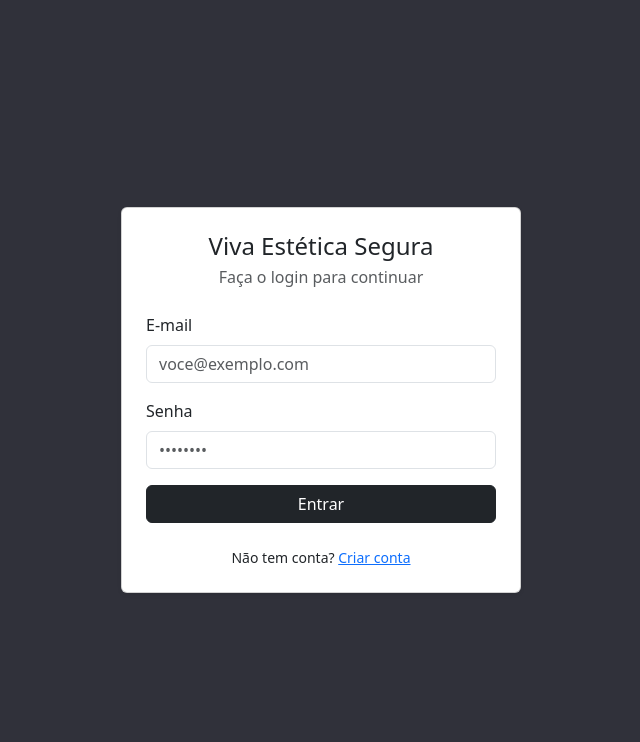
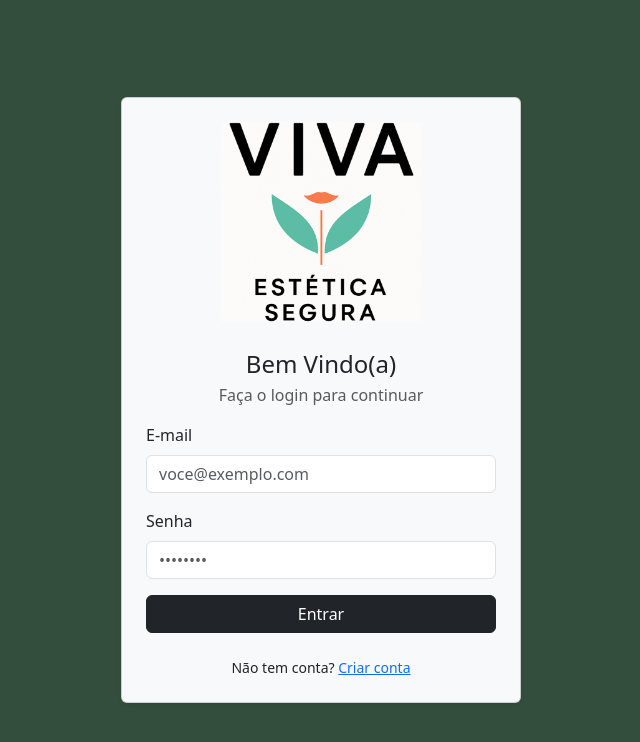
Before and after one commit to Luizhenriqueup/VIVA-Estetica, a React (Vite) app in the folder Front-End/meu-app/: page / in a window 1280 px wide. Shown: the top 742 px of the page, without its empty margins (319-959 px from the left). Built offline with nearby package versions, Linux system fonts and the light colour scheme.

Commit message:
Tela de login atualizada: logo adicionada e mudança na cor de fundo

```diff
--- a/Front-End/meu-app/src/components/LoginForm.jsx
+++ b/Front-End/meu-app/src/components/Login/LoginForm.jsx
@@ -1,6 +1,5 @@
 import { useState } from "react";
-import InputField from "./InputField";
-import '../styles/Login.css'
+import InputField from "../login/InputField";
 
 function LoginForm({ onSubmit }) {
   const [email, setEmail] = useState("");
--- a/Front-End/meu-app/src/pages/Login.jsx
+++ b/Front-End/meu-app/src/pages/Login.jsx
@@ -1,5 +1,6 @@
-import LoginForm from "../components/LoginForm";
+import LoginForm from "../components/Login/LoginForm";
 import '../styles/Login.css'
+import logoViva from '../assets/viva-estetica.png'
 
 function Login() {
   function handleLogin(dados) {
@@ -10,10 +11,13 @@ function Login() {
   return (
     <div className="screen">
       <div className="container d-flex align-items-center justify-content-center min-vh-100">
-        <div className="card shadow-sm w-100" style={{ maxWidth: "400px" }}>
+        <div className="card shadow-sm w-100 bg-light" style={{ maxWidth: "400px" }}>
+          <div className="text-center mt-4">
+          <img src={logoViva} className="img-fluid tamanhoImagem" alt="Vite logo" />
+          </div>
           <div className="card-body p-4">
-            <h1 className="h4 mb-1 text-center">Viva Estética Segura</h1>
-            <p className="text-muted mb-4 text-center">Faça o login para continuar</p>
+            <h1 className="h4 mb-1 text-center mt-1">Bem Vindo(a)</h1>
+            <p className="text-muted text-center">Faça o login para continuar</p>
 
             <LoginForm onSubmit={handleLogin} />
 
--- a/Front-End/meu-app/src/styles/Login.css
+++ b/Front-End/meu-app/src/styles/Login.css
@@ -1,9 +1,15 @@
 .screen{
-    background-color: rgb(48, 49, 58);
+    background-color: rgb(52, 78, 62);
 }
-.bgverde{
+.bg-verde{
     background-color: green;
 }
 .verde{
     color: green;
 }
+.tamanhoImagem{
+    width: 200px;
+    height: auto;
+    margin: 0;
+    padding: 0;
+}
```
Also changed, not shown: Front-End/meu-app/src/assets/viva-estetica.png (added), Front-End/meu-app/src/components/Login/InputField.jsx (renamed from Front-End/meu-app/src/components/InputField.jsx).
